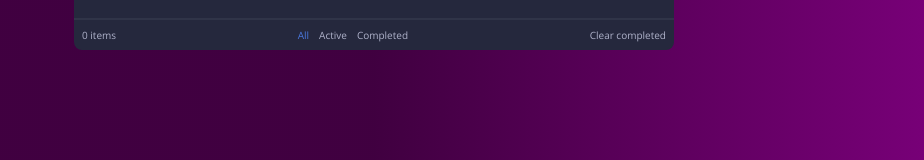
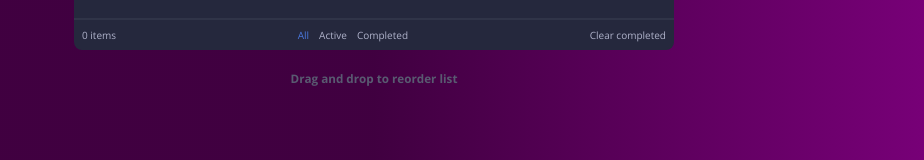
Before and after one commit to FrancoDavid/todo-react, a React (Create React App) app in the folder todo/: page / in a window 1280 px wide. Shown: the part 200-360 px from the top of the page, without its empty margins (266-1190 px from the left). Built offline with nearby package versions, Linux system fonts and the light colour scheme.

Commit message:
feat: improve background

```diff
--- a/todo/src/App.css
+++ b/todo/src/App.css
@@ -8,3 +8,10 @@
                         rgba(0, 0, 0, 1) 50%,
                         rgba(0, 0, 0, 1) 100%);
 }
+
+.app-container--footer {
+   margin: 20px auto;
+   display: flex;
+   justify-content: center;
+   color: #595A71;
+}
--- a/todo/src/App.js
+++ b/todo/src/App.js
@@ -22,6 +22,9 @@ function App() {
               <TodoContainerItem />
               <TodoOption />
           </TodoProvider>
+          <aside className='app-container--footer'>
+            <h3>Drag and drop to reorder list</h3>
+          </aside>
         </section>
       </main>
     </TodoThemeProvider>
```
